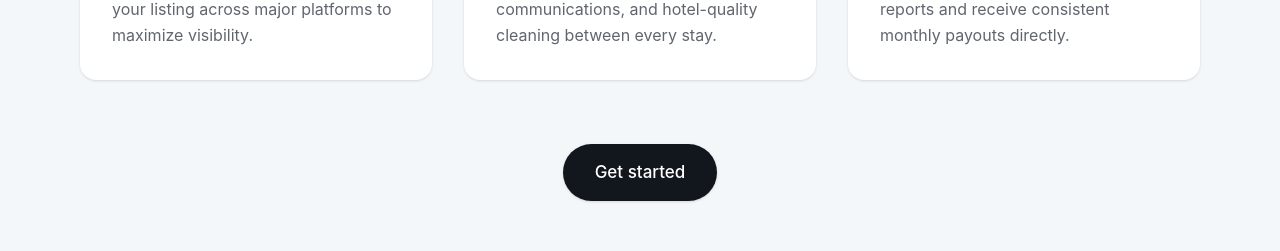
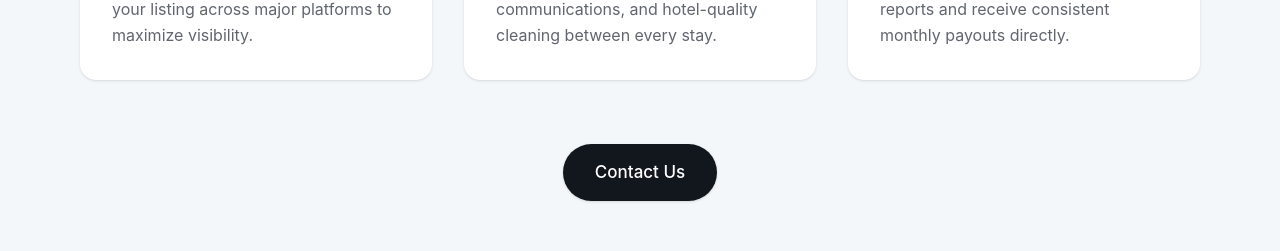
Before and after one commit to Parrurox/larissa-homes, a React (Vite) app: page /pricing in a window 1280 px wide. Shown: the part 2953-3204 px from the top of the page. Built offline with nearby package versions, Linux system fonts and the light colour scheme; a web font is replaced by a local one.

Commit message:
fixes made

```diff
--- a/src/app/components/Footer.tsx
+++ b/src/app/components/Footer.tsx
@@ -35,7 +35,7 @@ export function Footer() {
             </div>
             <div className="flex flex-col gap-8 lg:gap-11">
               <Link
-                to="/investments"
+                to={`/investments#${SECTION_IDS.investmentsTop}`}
                 onClick={() => {
                   if (location.pathname === '/investments') {
                     window.scrollTo({ top: 0, behavior: 'smooth' });
--- a/src/app/constants/sections.ts
+++ b/src/app/constants/sections.ts
@@ -4,6 +4,8 @@ export const SECTION_IDS = {
   testimonials: 'testimonials',
   about: 'about',
   faq: 'faq',
+  /** Top of /investments (and shared pricing hero) — footer “Investment” scrolls here. */
+  investmentsTop: 'investments-top',
   investment: 'investment',
   contact: 'contact',
   termsOfService: 'terms-of-service',
--- a/src/app/pages/LandingPage.tsx
+++ b/src/app/pages/LandingPage.tsx
@@ -190,6 +190,10 @@ export default function LandingPage() {
   const isContactPage = location.pathname === '/contact';
 
   const scrollToSection = React.useCallback((id: string) => {
+    if (id === SECTION_IDS.investmentsTop) {
+      window.scrollTo({ top: 0, behavior: 'smooth' });
+      return;
+    }
     document.getElementById(id)?.scrollIntoView({ behavior: 'smooth', block: 'start' });
   }, []);
 
@@ -211,7 +215,7 @@ export default function LandingPage() {
   React.useEffect(() => {
     if (location.pathname !== '/investments') return;
     if (location.hash) return;
-    window.scrollTo({ top: 0, behavior: 'instant' });
+    window.scrollTo({ top: 0, behavior: 'smooth' });
   }, [location.pathname, location.hash]);
 
   React.useEffect(() => {
@@ -284,14 +288,17 @@ export default function LandingPage() {
                 </div>
               </div>
 
-              <button className="bg-white text-[#12161D] h-[38px] px-[18px] rounded-[25px] font-semibold text-[16px] flex items-center justify-center hover:bg-white/90 transition-colors">
-                Book Your Stay
+              <button type="button" className="bg-white text-[#12161D] h-[38px] px-[18px] rounded-[25px] font-semibold text-[16px] flex items-center justify-center hover:bg-white/90 transition-colors">
+                Get In Touch
               </button>
             </div>
           </div>
         </section>
       ) : (
-        <section className="relative w-full h-[600px] lg:h-[800px] overflow-hidden flex flex-col">
+        <section
+          id={SECTION_IDS.investmentsTop}
+          className="relative w-full h-[600px] lg:h-[800px] overflow-hidden flex flex-col"
+        >
           <div className="absolute inset-0 z-0">
             <img src={imgDubaiSkyline} className="w-full h-full object-cover object-center" alt="Dubai Skyline" />
             <div className="absolute inset-0 bg-black/20 flex flex-col items-center justify-center px-6">
@@ -625,9 +632,12 @@ export default function LandingPage() {
                 </div>
               </div>
 
-              <button className="bg-[#12161D] text-white px-8 py-4 rounded-[100px] font-medium text-[17px] hover:bg-[#12161D]/90 transition-colors shadow-sm w-fit">
-                Get started
-              </button>
+              <Link
+                to="/contact"
+                className="bg-[#12161D] text-white px-8 py-4 rounded-[100px] font-medium text-[17px] hover:bg-[#12161D]/90 transition-colors shadow-sm w-fit inline-flex items-center justify-center"
+              >
+                Contact Us
+              </Link>
             </div>
           </section>
         </>
```
